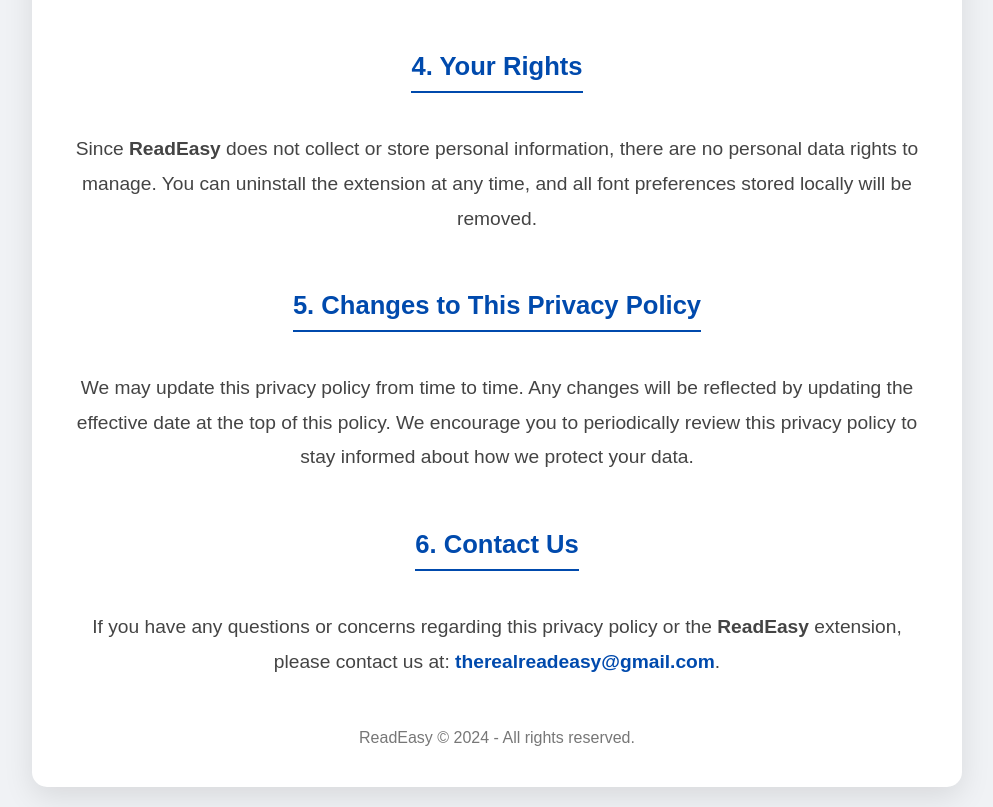
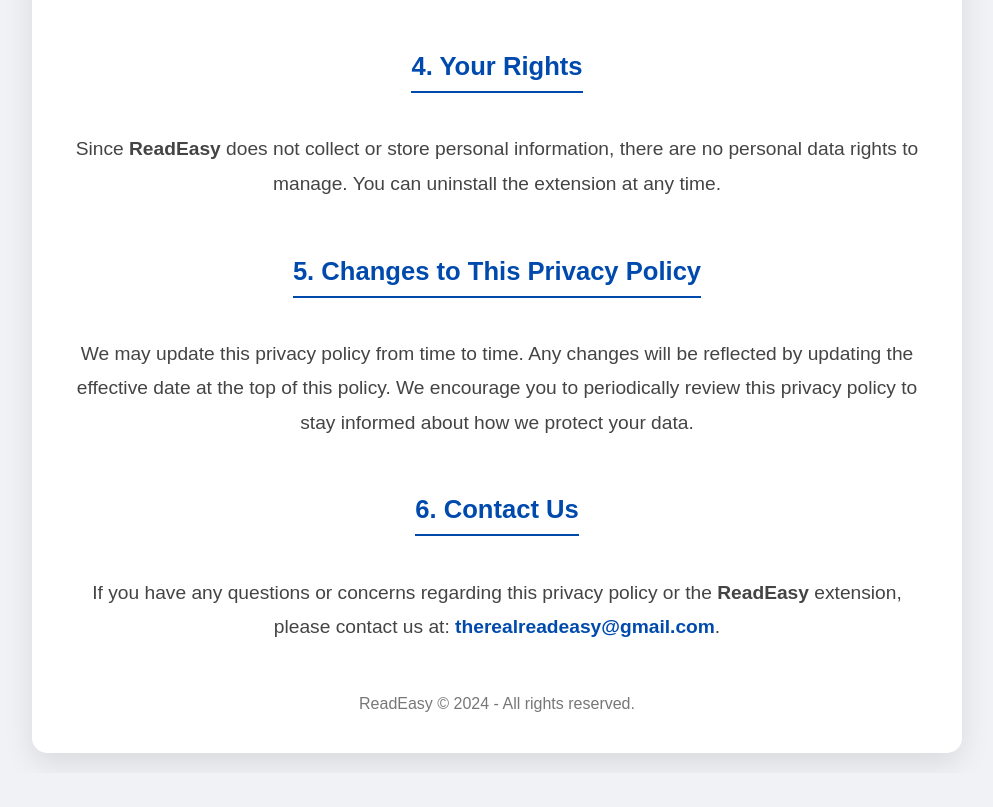
Before and after one commit to leroyomey/readeasy, a plain HTML site: page index.html in a window 1280 px wide. Shown: the part 967-1774 px from the top of the page, without its empty margins (143-1136 px from the left). After the commit the page ends 1740 px from the top, so only its background shows below. Drawn offline with Linux system fonts and the light colour scheme.

Commit message:
Update index.html

```diff
--- a/index.html
+++ b/index.html
@@ -126,7 +126,7 @@
     <p><strong>ReadEasy</strong> does not interact with or include third-party services, links, or external APIs. The extension strictly modifies the font styling on the pages you visit, without collecting or transmitting any data.</p>
 
     <h2>4. Your Rights</h2>
-    <p>Since <strong>ReadEasy</strong> does not collect or store personal information, there are no personal data rights to manage. You can uninstall the extension at any time, and all font preferences stored locally will be removed.</p>
+    <p>Since <strong>ReadEasy</strong> does not collect or store personal information, there are no personal data rights to manage. You can uninstall the extension at any time.</p>
 
     <h2>5. Changes to This Privacy Policy</h2>
     <p>We may update this privacy policy from time to time. Any changes will be reflected by updating the effective date at the top of this policy. We encourage you to periodically review this privacy policy to stay informed about how we protect your data.</p>
```
